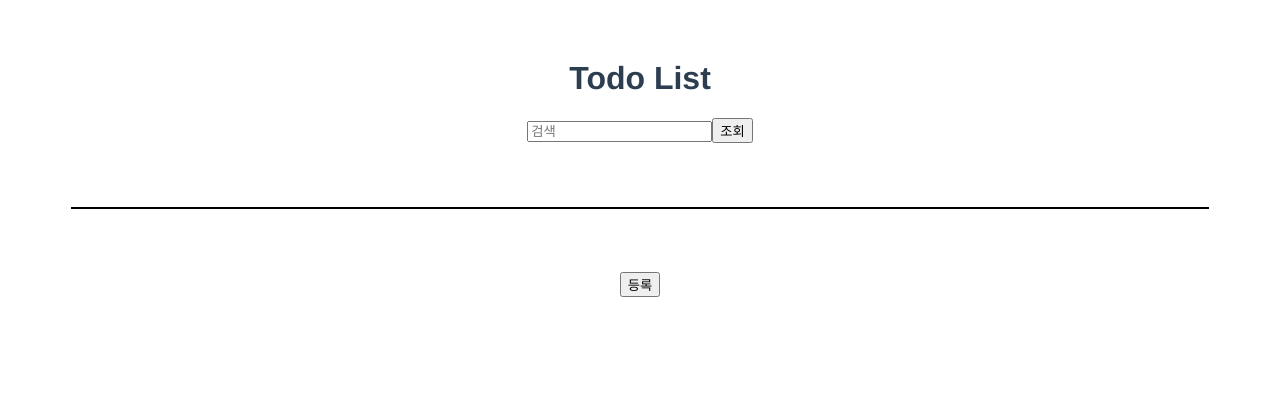
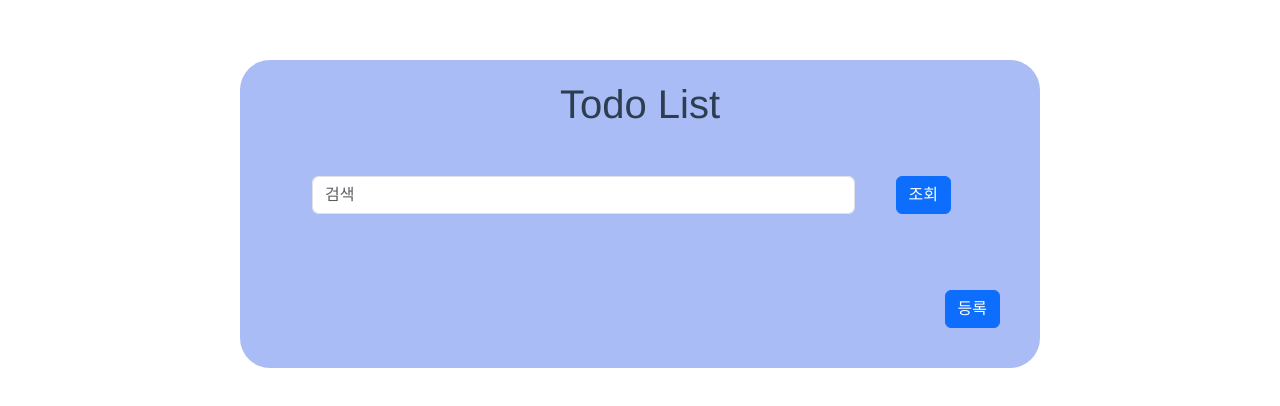
Before and after one commit to wjddnrud/Vue.js---todoList, a Vue app: page /list in a window 1280 px wide. Shown: the top 406 px of the page. Built offline with nearby package versions, Linux system fonts and the light colour scheme.

Commit message:
1. bootstrap-vue-3모듈 설치 및 적용 2. fontawsome 모듈 설치 및 적용 3.

```diff
--- a/src/App.vue
+++ b/src/App.vue
@@ -1,10 +1,8 @@
 <template>
-  <!-- <nav>
-    <router-link to="/todoList">list</router-link> |
-    <router-link to="/todoList/saveForm">form</router-link> |
-  </nav> -->
-  <AppHeader></AppHeader>
-  <router-view/>
+  <div id="app" class="app-container">
+    <AppHeader></AppHeader>
+    <router-view />
+  </div>
 </template>
 
 <script>
@@ -39,4 +37,12 @@ nav a {
 nav a.router-link-exact-active {
   color: #42b983;
 }
+
+.app-container {
+  max-width: 800px; /* 원하는 최대 폭을 설정 */
+  margin: 0 auto; /* 양쪽 여백을 동일하게 */
+  padding: 20px; /* 내부 여백 추가 */
+  background-color: #A9BCF5; /* 기존 배경 색상 유지 */
+  border-radius: 30px; /* 둥근 모서리 */
+}
 </style>
--- a/src/components/List.vue
+++ b/src/components/List.vue
@@ -1,23 +1,41 @@
 <template>
-    <div id="search">
-        <input type="text" placeholder="검색" v-model="searchVal" v-on:keydown.enter="search" />
-        <button type="button" v-on:click="search" v-bind:style="searchStyle">조회</button>
-    </div>
-    <div id="list" style="margin: 5%;">
-        <div v-for="(todo, index) in (searchedTodoList.length > 0 ? searchedTodoList : todoList)" :key="todo.id"
-            class="row">
+    <section class="todo-list">
+        <div class="search-bar">
+            <b-container class="bv-example-row">
+                <b-row class="justify-content-md-center">
+                    <b-col class="mb-3" sm="10">
+                        <b-form-input v-model="searchVal" v-on:keydown.enter="search" placeholder="검색"></b-form-input>
+                    </b-col>
+                    <b-col sm="2">
+                        <b-button variant="primary" v-on:click="search">조회</b-button>
+                    </b-col>
+                </b-row>
+            </b-container>
+        </div>
+
+        <b-container class="bv-example-row todo-items"
+            v-for="(todo, index) in (searchedTodoList.length > 0 ? searchedTodoList : todoList)" :key="todo.id">
             <router-link :to="{ name: 'todoListSaveForm', query: { index: index } }">
-                <div class="col">{{ todo.title }}</div>
-                <div class="col">{{ todo.writer }}</div>
-                <div class="col">{{ todo.regDate }}</div>
+                <b-row class="align-items-center">
+                    <b-col col-6>{{ todo.title }}</b-col>
+                    <b-col col-2>{{ todo.writer }}</b-col>
+                    <b-col col-2>{{ todo.regDate }}</b-col>
+                    <b-col col-2 lg="auto">
+                        <b-button variant="light" type="button" v-on:click="deleteTodo(index)">
+                            <font-awesome-icon icon="trash-can" />
+                        </b-button>
+                    </b-col>
+                </b-row>
             </router-link>
-            <button type="button" value="index" v-on:click="deleteTodo(index)">삭제</button>
-        </div>
-    </div>
+        </b-container>
+    </section>
 </template>
 <script>
 export default {
     name: 'TodoList',
+    components: {
+
+    },
     data() {
         return {
             todoList: [],
@@ -82,3 +100,20 @@ export default {
     }
 }
 </script>
+<style>
+.todo-list {
+    padding: 20px;
+}
+
+.search-bar {
+    margin-bottom: 20px;
+}
+
+.todo-items {
+    border: 1px solid #ddd;
+    border-radius: 8px;
+    padding: 10px;
+    margin-bottom: 10px;
+    background-color: #fff;
+}
+</style>
--- a/src/components/layout/AppHeader.vue
+++ b/src/components/layout/AppHeader.vue
@@ -8,4 +8,3 @@ export default {
     name : 'AppHeader'
 }
 </script>
-<style></style>
--- a/src/components/layout/AppSubTitle.vue
+++ b/src/components/layout/AppSubTitle.vue
@@ -1,9 +1,5 @@
 <template>
     <div id="subTitle">
-        <!-- <h2 v-if="state === 'C'">등록</h2>
-        <h2 v-else-if="state === 'U'">수정</h2>
-        <h2 v-else-if="state === 'V'">상세</h2> -->
-
         <h2>{{ text }}</h2>
     </div>
 </template>
--- a/src/main.js
+++ b/src/main.js
@@ -3,10 +3,22 @@ import App from './App.vue'
 import router from './router'       // 설치한 라우터를 가져와서
 // import moment from 'vue-moment'
 
+import { BootstrapVue3 } from 'bootstrap-vue-3';
+import 'bootstrap/dist/css/bootstrap.css'
+import 'bootstrap-vue-3/dist/bootstrap-vue-3.css'
+
+// fontawesome import
+import { library } from '@fortawesome/fontawesome-svg-core'
+import { fas } from '@fortawesome/free-solid-svg-icons'
+import { FontAwesomeIcon } from '@fortawesome/vue-fontawesome'
+library.add(fas)
+
 
 const app = createApp(App);
 app.use(router);        // 사용할 것이라고 선언. use(router) 추가
 // app.use(moment);
+app.use(BootstrapVue3);
+app.component('font-awesome-icon', FontAwesomeIcon);
 app.mount('#app');
 
 // import TodoList from './views/TodoList.vue'
--- a/src/views/TodoListSaveForm.vue
+++ b/src/views/TodoListSaveForm.vue
@@ -1,42 +1,39 @@
 <template>
-    <div id="section">
-        <div id="saveForm" style="margin: 5%;">
-            <AppSubTitle :text="subTitleText"></AppSubTitle>
-            <!-- <h2 v-if="state === 'C'">등록</h2>
-            <h2 v-else-if="state === 'U'">수정</h2>
-            <h2 v-else-if="state === 'V'">상세</h2> -->
-            <div class="row">
-                <input type="text" value="" placeholder="작성자" v-model="writerVal" ref="writer" :readonly="isReadonly">
-                <input type="text" value="" placeholder="'-'없이 YYYYMMDD 형식의 등록일자" v-model="regDateVal"
-                    :readonly="isReadonly">
-            </div>
-            <div class="row">
-                <input type="text" value="" placeholder="제목" v-model="titleVal" ref="title" :readonly="isReadonly">
-            </div>
-            <div class="row">
-                <textarea placeholder="내용" v-model="contentVal" ref="content" :readonly="isReadonly"></textarea>
-            </div>
-        </div>
-        <!-- <button type="button" v-on:click="this.$router.push('/list')">목록</button>
-        <button v-if="state === 'C' || state === 'U'" type="button" v-on:click="save">등록</button>
-        <button v-else-if="state === 'V'" type="button" v-on:click="modify">수정</button> -->
-        <SetButton class="set-btn-box" :showSelect="false" :show-cancel="false" :showDelete="false" :showList="true"
-            :showRegi="state === 'C' || state === 'U'" :showUpdt="state === 'V'"
-            @on-set-button-click="onSetButtonClick">
-        </SetButton>
-    </div>
-
+    <section class="todo-form">
+        <AppSubTitle :text="subTitleText"></AppSubTitle>
+        <b-container class="bv-example-row">
+            <b-row class="justify-content-md-center mb-2">
+                <b-col sm="8">
+                    <b-form-input placeholder="작성자" v-model="writerVal" ref="writer" :readonly="isReadonly" />
+                </b-col>
+                <b-col sm="4">
+                    <b-form-input placeholder="'-'없이 YYYYMMDD 형식의 등록일자" v-model="regDateVal" :readonly="isReadonly" />
+                </b-col>
+            </b-row>
+            <b-row class="justify-content-md-center mb-2">
+                <b-col>
+                    <b-form-input placeholder="제목" v-model="titleVal" ref="title" :readonly="isReadonly" />
+                </b-col>
+            </b-row>
+            <b-row class="justify-content-md-center mb-2">
+                <b-col>
+                    <b-form-textarea placeholder="내용" v-model="contentVal" ref="content" style="height: 400px;" :readonly="isReadonly"></b-form-textarea>
+                </b-col>
+            </b-row>
+        </b-container>
+        <b-button variant="secondary" type="button" v-on:click="this.$router.push('/list')" style="margin-right: 20px;">목록</b-button>
+        <b-button variant="primary" v-if="state === 'C' || state === 'U'" type="button" v-on:click="save">등록</b-button>
+        <b-button variant="primary" v-else-if="state === 'V'" type="button" v-on:click="modify">수정</b-button>
+    </section>
 </template>
 
 <script>
 import { ValdUtil } from '@/utils/ValdUtil.js'
-import SetButton from '@/components/SetButton.vue'
 import AppSubTitle from '@/components/layout/AppSubTitle.vue';
 
 export default {
     name: 'App',
     components: {
-        SetButton,
         AppSubTitle
     },
     data() {
@@ -123,25 +120,9 @@ export default {
             }
         },
         modify() {
-
+            // 상태값 수정으로 변경
+            this.state = "U";
         },
-        onSetButtonClick(div) {
-            console.log("div : " + div);
-            switch (div) {
-                case 'updt':
-                    // 상태값 수정으로 변경
-                    this.state = "U";
-                    break;
-                case 'regi':
-                    this.save();
-                    break;
-                case 'list':
-                    this.$router.push('/list');
-                    break;
-                default:
-                    break;
-            }
-        }
     },
     created() {
         const index = this.$route.query.index;
@@ -188,12 +169,4 @@ export default {
     color: #2c3e50;
     margin-top: 60px;
 }
-
-div #list {
-    border: 1px, solid, black;
-}
-
-.row {
-    border: 1px, solid, black;
-}
 </style>
--- a/src/views/TodoListStat.vue
+++ b/src/views/TodoListStat.vue
@@ -1,58 +1,41 @@
 <template>
-    <div id="section">
-        <!-- <div id="search">
-            <input type="text" placeholder="검색" v-model="searchVal" v-on:keydown.enter="search" />
-            <button type="button" v-on:click="search" v-bind:style="searchStyle">조회</button>
-        </div> -->
-        <TodoList></TodoList>
-        <!-- <div id="list" style="margin: 5%;">
-            <div v-for="(todo, index) in (searchedTodoList.length > 0 ? searchedTodoList : todoList)" :key="todo.id"
-                class="row">
-                <router-link :to="{ name: 'todoListSaveForm', query: { index: index } }">
-                    <div class="col">{{ todo.title }}</div>
-                    <div class="col">{{ todo.writer }}</div>
-                    <div class="col">{{ todo.regDate }}</div>
-                </router-link>
-                <button type="button" value="index" v-on:click="deleteTodo(index)">삭제</button>
-            </div>
-        </div> -->
-        <!-- <button type="button" v-on:click="saveform">등록</button> -->
-        <SetButton class="set-btn-box" :showSelect="false" :show-cancel="false" :showDelete="false" :showList="false"
-            :showRegi="true" :showUpdt="false" @on-set-button-click="onSetButtonClick">
-        </SetButton>
-    </div>
+    <section class="todo-stat">
+        <TodoList />
+        <div class="button-container">
+            <b-button variant="primary" type="button" v-on:click="saveform">등록</b-button>
+        </div>
+    </section>
 
 </template>
 
 <script>
 import TodoList from '@/components/List.vue'
-import SetButton from '@/components/SetButton.vue'
 
 export default {
     name: 'TodoListStat',
     components: {
-        TodoList,
-        SetButton
+        TodoList
     },
     data() {
         return {
-            searchStyle: 'margin-left: 10px;'
+
         }
     },
     methods: {
         saveform: function () {
             // 등록 페이지로 이동
             this.$router.push('/saveForm');
-        },
-        onSetButtonClick(div) {
-            switch (div) {
-                case 'regi':
-                    this.saveform();
-                    break;
-                default:
-                    break;
-            }
         }
     }
 }
 </script>
+<style>
+.todo-stat {
+    padding: 20px;
+}
+
+.button-container {
+    text-align: right;
+    margin-top: 20px;
+}
+</style>
```
Also changed, not shown: package.json (+7 -1 lines), 1 other file (tests, documents, lock files or other folders).
